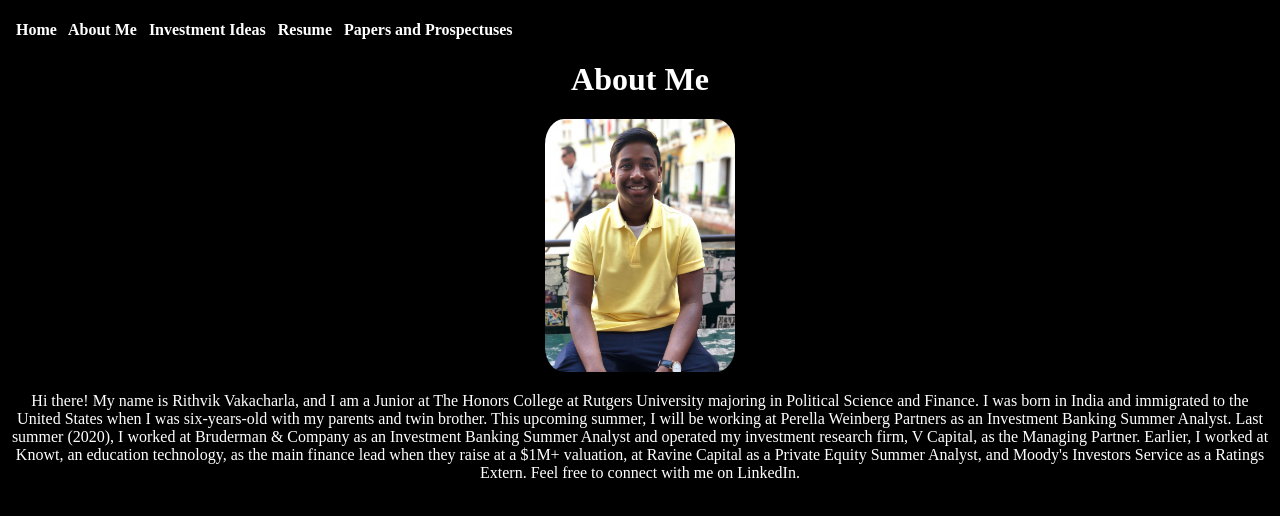
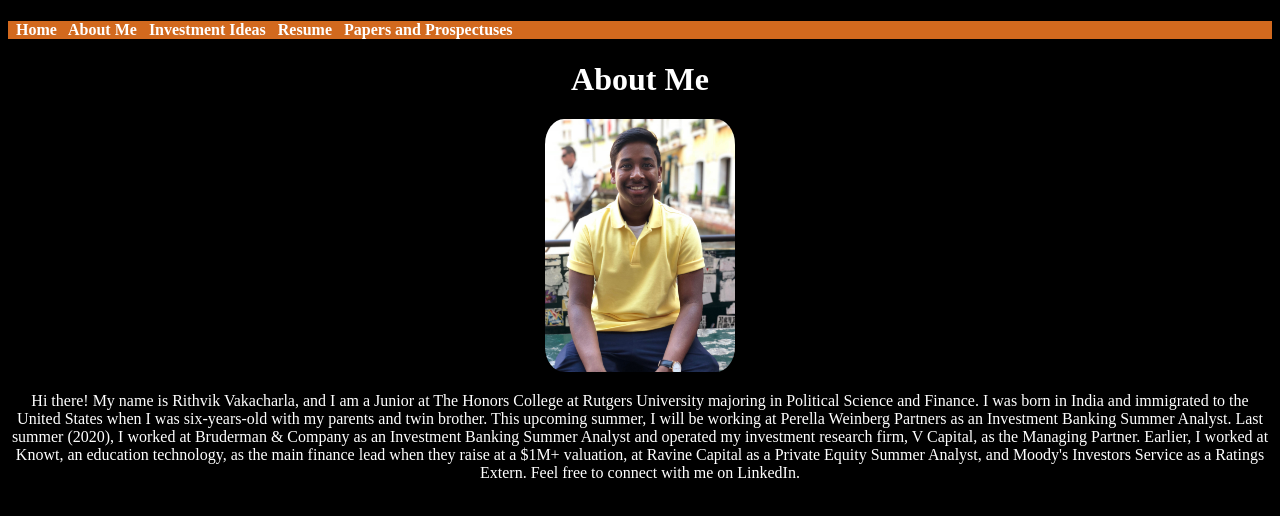
Before and after one commit to RithvikVakacharla/RithvikVakacharla.github.io, a plain HTML site: page About Me.html in a window 1280 px wide. Drawn offline with Linux system fonts and the light colour scheme.

Commit message:
changed header div

```diff
--- a/About Me.html
+++ b/About Me.html
@@ -31,6 +31,8 @@
 		right: 0%;
 		margin: auto;}
 
+	.header{background-color:chocolate; }
+
 	img{border-radius: 10%;}
 
 	p{color:white;}
@@ -41,7 +43,9 @@
 
 <body>
 
+	<div class="header">
 	<h4> &nbsp <a href="index.html">Home</a> &nbsp <a href="About Me.html">About Me</a> &nbsp <a href="Investment Ideas.html">Investment Ideas</a>  &nbsp <a href="Rithvik.Vakacharla Resume.pdf"> Resume</a> &nbsp <a href="Papers and Prospectuses.html"> Papers and Prospectuses </a></h4>
+	</div>
 
 	<center><h1 style="color:White;"> About Me </h1></center>
 	<center><img src="WebsitePicture.JPG" alt="Picture of Rithvik" width="15%" height="15%"></center>
```
